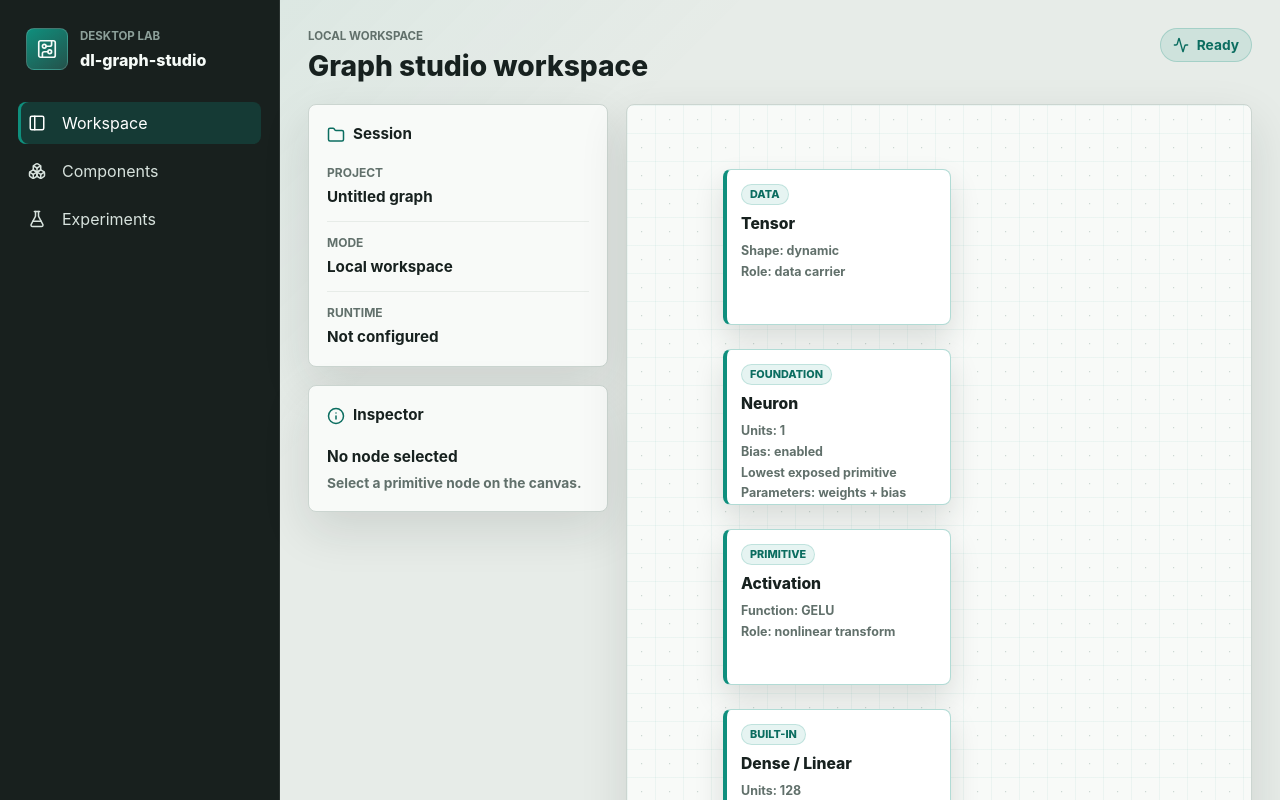
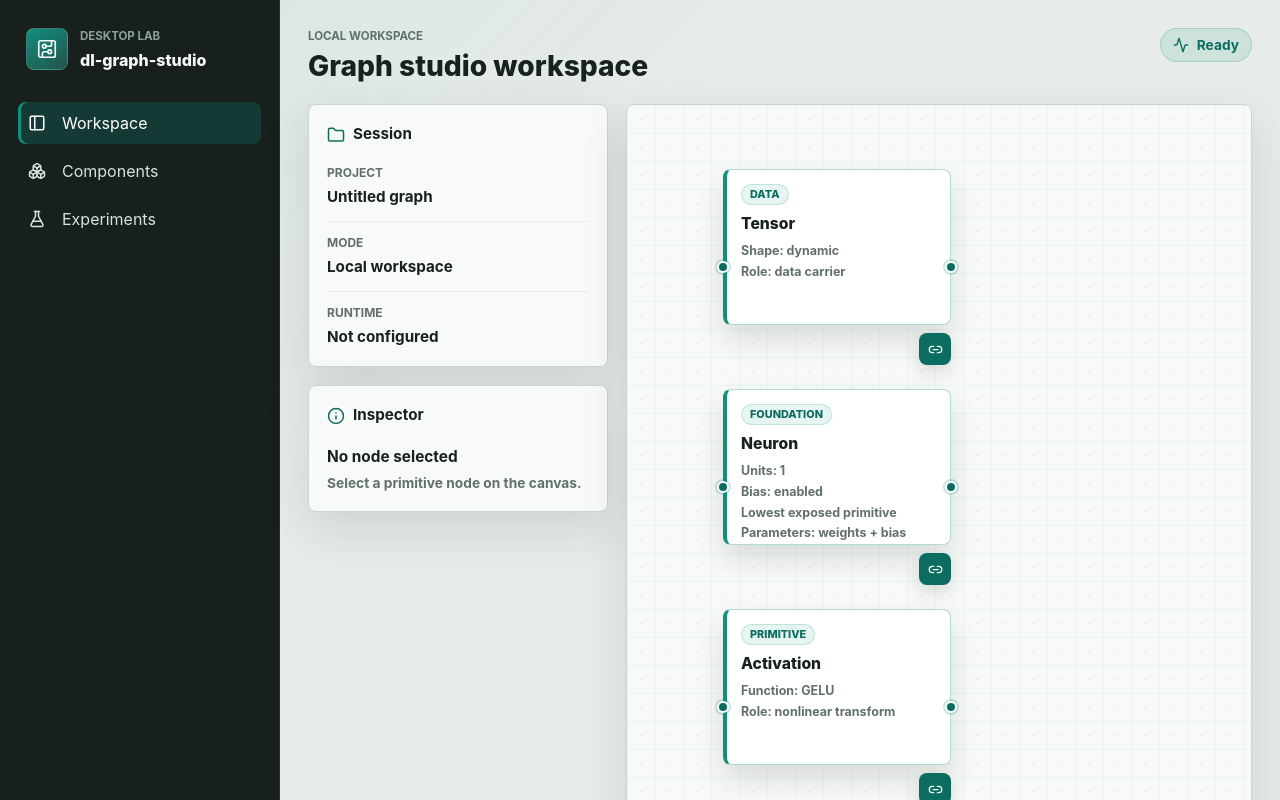
Before and after one commit to DoMo-98/dl-graph-studio, a React (Vite) app: page / in a window 1280 px wide. Shown: the top 800 px of the page. Built offline with nearby package versions, Linux system fonts and the light colour scheme.

Commit message:
Implement node connections

```diff
--- a/src/App.tsx
+++ b/src/App.tsx
@@ -5,12 +5,26 @@ import {
   FlaskConical,
   Folder,
   Info,
+  Link2,
   PanelLeft,
+  X,
 } from "lucide-react";
-import { useMemo, useState } from "react";
+import { useCallback, useMemo, useState } from "react";
 import type { ChangeEvent, KeyboardEvent } from "react";
-import { Background, ReactFlow } from "@xyflow/react";
-import type { Edge, Node, NodeProps, NodeTypes } from "@xyflow/react";
+import {
+  Background,
+  Handle,
+  MarkerType,
+  Position,
+  ReactFlow,
+} from "@xyflow/react";
+import type {
+  Connection,
+  Edge,
+  Node,
+  NodeProps,
+  NodeTypes,
+} from "@xyflow/react";
 
 import "@xyflow/react/dist/style.css";
 
@@ -52,6 +66,12 @@ type PrimitiveNode = {
   position: { x: number; y: number };
 };
 
+type GraphConnection = {
+  id: string;
+  source: string;
+  target: string;
+};
+
 const workspaceItems = [
   { label: "Project", value: "Untitled graph" },
   { label: "Mode", value: "Local workspace" },
@@ -85,7 +105,7 @@ const primitiveNodes: PrimitiveNode[] = [
       },
       { id: "bias", label: "Bias", type: "boolean", value: true },
     ],
-    position: { x: 96, y: 244 },
+    position: { x: 96, y: 284 },
   },
   {
     id: "activation",
@@ -101,7 +121,7 @@ const primitiveNodes: PrimitiveNode[] = [
         options: ["GELU", "ReLU", "SiLU", "Tanh"],
       },
     ],
-    position: { x: 96, y: 424 },
+    position: { x: 96, y: 504 },
   },
   {
     id: "dense-linear",
@@ -118,13 +138,18 @@ const primitiveNodes: PrimitiveNode[] = [
         step: 1,
       },
     ],
-    position: { x: 96, y: 604 },
+    position: { x: 96, y: 724 },
   },
 ];
 
 type PrimitiveNodeData = Omit<PrimitiveNode, "position"> & {
   isSelected: boolean;
+  connectionSourceId: string | null;
+  connectionSourceLabel: string | null;
   onSelect: (nodeId: string) => void;
+  onStartConnection: (nodeId: string) => void;
+  onCancelConnection: () => void;
+  onCompleteConnection: (targetNodeId: string) => void;
   displayMetadata: string[];
 };
 type PrimitiveFlowNode = Node<PrimitiveNodeData, "primitive">;
@@ -156,9 +181,21 @@ function PrimitiveNodeCard({ data }: NodeProps<PrimitiveFlowNode>) {
     }
   };
 
+  const isConnectionSource = data.connectionSourceId === data.id;
+  const isConnectionTarget =
+    data.connectionSourceId !== null && data.connectionSourceId !== data.id;
+
   return (
+    <div className="architecture-node-shell">
+      <Handle
+        type="target"
+        position={Position.Left}
+        className="architecture-node-handle"
+      />
       <article
-      className={`architecture-node${data.isSelected ? " selected" : ""}`}
+        className={`architecture-node${data.isSelected ? " selected" : ""}${
+          isConnectionSource ? " connection-source" : ""
+        }${isConnectionTarget ? " connection-target" : ""}`}
         data-testid="architecture-node"
         role="button"
         tabIndex={0}
@@ -175,6 +212,47 @@ function PrimitiveNodeCard({ data }: NodeProps<PrimitiveFlowNode>) {
           ))}
         </ul>
       </article>
+      <div className="connection-controls">
+        {isConnectionSource ? (
+          <button
+            type="button"
+            className="connection-button cancel"
+            aria-label={`Cancel connection from ${data.label}`}
+            title={`Cancel connection from ${data.label}`}
+            onClick={data.onCancelConnection}
+          >
+            <X size={15} aria-hidden="true" />
+          </button>
+        ) : (
+          <button
+            type="button"
+            className="connection-button"
+            aria-label={
+              data.connectionSourceId
+                ? `Connect ${data.connectionSourceLabel} to ${data.label}`
+                : `Start connection from ${data.label}`
+            }
+            title={
+              data.connectionSourceId
+                ? `Connect ${data.connectionSourceLabel} to ${data.label}`
+                : `Start connection from ${data.label}`
+            }
+            onClick={() =>
+              data.connectionSourceId
+                ? data.onCompleteConnection(data.id)
+                : data.onStartConnection(data.id)
+            }
+          >
+            <Link2 size={15} aria-hidden="true" />
+          </button>
+        )}
+      </div>
+      <Handle
+        type="source"
+        position={Position.Right}
+        className="architecture-node-handle"
+      />
+    </div>
   );
 }
 
@@ -182,13 +260,19 @@ const nodeTypes: NodeTypes = {
   primitive: PrimitiveNodeCard,
 };
 
-const canvasEdges: Edge[] = [];
-
 export function App() {
   const [graphNodes, setGraphNodes] = useState<PrimitiveNode[]>(primitiveNodes);
+  const [graphConnections, setGraphConnections] = useState<GraphConnection[]>(
+    [],
+  );
   const [selectedNodeId, setSelectedNodeId] = useState<string | null>(null);
+  const [connectionSourceId, setConnectionSourceId] = useState<string | null>(
+    null,
+  );
   const selectedNode =
     graphNodes.find((node) => node.id === selectedNodeId) ?? null;
+  const connectionSource =
+    graphNodes.find((node) => node.id === connectionSourceId) ?? null;
 
   const updateNodeParameter = (
     nodeId: string,
@@ -213,6 +297,54 @@ export function App() {
     );
   };
 
+  const addGraphConnection = useCallback(
+    (sourceId: string, targetId: string) => {
+      setGraphConnections((currentConnections) => {
+        const connectionExists = currentConnections.some(
+          (connection) =>
+            connection.source === sourceId && connection.target === targetId,
+        );
+
+        if (connectionExists) {
+          return currentConnections;
+        }
+
+        return [
+          ...currentConnections,
+          {
+            id: `connection-${sourceId}-${targetId}`,
+            source: sourceId,
+            target: targetId,
+          },
+        ];
+      });
+      setConnectionSourceId(null);
+    },
+    [],
+  );
+
+  const completeGraphConnection = useCallback(
+    (targetNodeId: string) => {
+      if (!connectionSourceId || connectionSourceId === targetNodeId) {
+        return;
+      }
+
+      addGraphConnection(connectionSourceId, targetNodeId);
+    },
+    [addGraphConnection, connectionSourceId],
+  );
+
+  const handleReactFlowConnect = useCallback(
+    (connection: Connection) => {
+      if (!connection.source || !connection.target) {
+        return;
+      }
+
+      addGraphConnection(connection.source, connection.target);
+    },
+    [addGraphConnection],
+  );
+
   const canvasNodes: PrimitiveFlowNode[] = useMemo(
     () =>
       graphNodes.map((node) => ({
@@ -227,14 +359,65 @@ export function App() {
           parameters: node.parameters,
           displayMetadata: getDisplayMetadata(node),
           isSelected: selectedNodeId === node.id,
+          connectionSourceId,
+          connectionSourceLabel: connectionSource?.label ?? null,
           onSelect: setSelectedNodeId,
+          onStartConnection: setConnectionSourceId,
+          onCancelConnection: () => setConnectionSourceId(null),
+          onCompleteConnection: completeGraphConnection,
         },
         className: "architecture-flow-node",
         selected: selectedNodeId === node.id,
         selectable: true,
         draggable: false,
       })),
-    [graphNodes, selectedNodeId],
+    [
+      completeGraphConnection,
+      connectionSource?.label,
+      connectionSourceId,
+      graphNodes,
+      selectedNodeId,
+    ],
+  );
+
+  const canvasEdges: Edge[] = useMemo(
+    () =>
+      graphConnections.map((connection) => {
+        const sourceNode = graphNodes.find(
+          (node) => node.id === connection.source,
+        );
+        const targetNode = graphNodes.find(
+          (node) => node.id === connection.target,
+        );
+        const label = `${sourceNode?.label ?? connection.source} -> ${
+          targetNode?.label ?? connection.target
+        }`;
+
+        return {
+          id: connection.id,
+          source: connection.source,
+          target: connection.target,
+          label,
+          type: "smoothstep",
+          markerEnd: {
+            type: MarkerType.ArrowClosed,
+            width: 16,
+            height: 16,
+            color: "#0b6d60",
+          },
+          style: {
+            stroke: "#0b6d60",
+            strokeWidth: 2,
+          },
+          labelBgPadding: [8, 4],
+          labelBgBorderRadius: 6,
+          labelBgStyle: {
+            fill: "#f8faf8",
+            fillOpacity: 0.94,
+          },
+        };
+      }),
+    [graphConnections, graphNodes],
   );
 
   return (
@@ -340,8 +523,9 @@ export function App() {
               nodes={canvasNodes}
               edges={canvasEdges}
               nodeTypes={nodeTypes}
+              onConnect={handleReactFlowConnect}
               nodesDraggable={false}
-              nodesConnectable={false}
+              nodesConnectable={true}
               elementsSelectable={false}
               panOnDrag={false}
               zoomOnScroll={false}
@@ -360,6 +544,14 @@ export function App() {
                   <p>Canvas is empty</p>
                   <span>Ready for architecture layout</span>
                 </div>
+              </div>
+            ) : null}
+
+            {canvasEdges.length > 0 ? (
+              <div className="connection-list" aria-label="Graph connections">
+                {canvasEdges.map((edge) => (
+                  <span key={edge.id}>{edge.label}</span>
+                ))}
               </div>
             ) : null}
           </section>
--- a/src/styles.css
+++ b/src/styles.css
@@ -258,7 +258,7 @@ h4 {
 
 .graph-canvas {
   position: relative;
-  min-height: 820px;
+  min-height: 960px;
   overflow: hidden;
   background:
     linear-gradient(90deg, rgb(15 143 125 / 5%) 1px, transparent 1px),
@@ -303,6 +303,12 @@ h4 {
   cursor: pointer;
 }
 
+.architecture-node-shell {
+  position: relative;
+  display: grid;
+  gap: 8px;
+}
+
 .architecture-node:hover,
 .architecture-node:focus-visible,
 .architecture-node.selected {
@@ -311,6 +317,18 @@ h4 {
   box-shadow:
     0 0 0 3px rgb(199 123 23 / 18%),
     0 16px 34px rgb(23 33 31 / 18%);
+}
+
+.architecture-node.connection-source {
+  border-color: rgb(15 143 125 / 64%);
+  border-left-color: var(--accent);
+  box-shadow:
+    0 0 0 3px rgb(15 143 125 / 16%),
+    0 16px 34px rgb(23 33 31 / 16%);
+}
+
+.architecture-node.connection-target {
+  border-color: rgb(199 123 23 / 58%);
 }
 
 .architecture-node-kind {
@@ -343,6 +361,67 @@ h4 {
   font-weight: 650;
   line-height: 1.25;
   list-style: none;
+}
+
+.architecture-node-handle {
+  width: 12px;
+  height: 12px;
+  background: var(--accent-strong);
+  border: 2px solid #ffffff;
+  box-shadow: 0 0 0 2px rgb(15 143 125 / 22%);
+}
+
+.connection-controls {
+  display: flex;
+  justify-content: flex-end;
+}
+
+.connection-button {
+  display: inline-grid;
+  width: 32px;
+  height: 32px;
+  place-items: center;
+  color: #ffffff;
+  background: var(--accent-strong);
+  border: 1px solid rgb(11 109 96 / 72%);
+  border-radius: 8px;
+  box-shadow: 0 8px 18px rgb(23 33 31 / 14%);
+  cursor: pointer;
+}
+
+.connection-button:hover,
+.connection-button:focus-visible {
+  background: var(--accent);
+  outline: 3px solid rgb(15 143 125 / 18%);
+}
+
+.connection-button.cancel {
+  background: var(--signal);
+  border-color: rgb(199 123 23 / 72%);
+}
+
+.connection-list {
+  position: absolute;
+  right: 16px;
+  top: 16px;
+  z-index: 4;
+  display: grid;
+  gap: 6px;
+  max-width: min(280px, calc(100% - 32px));
+  padding: 10px;
+  color: var(--accent-strong);
+  background: rgb(248 250 248 / 92%);
+  border: 1px solid rgb(15 143 125 / 22%);
+  border-radius: 8px;
+  box-shadow: 0 12px 28px rgb(23 33 31 / 10%);
+  pointer-events: none;
+}
+
+.connection-list span {
+  overflow-wrap: anywhere;
+  font-size: 0.78rem;
+  font-weight: 760;
+  line-height: 1.25;
 }
 
 .inspector-details {
@@ -519,7 +598,7 @@ h4 {
   }
 
   .graph-canvas {
-    min-height: 820px;
+    min-height: 960px;
   }
 
   .canvas-empty-state {
```
Also changed, not shown: 1 other file (tests, documents, lock files or other folders). Lines whose indentation alone changed are shown as unchanged.
